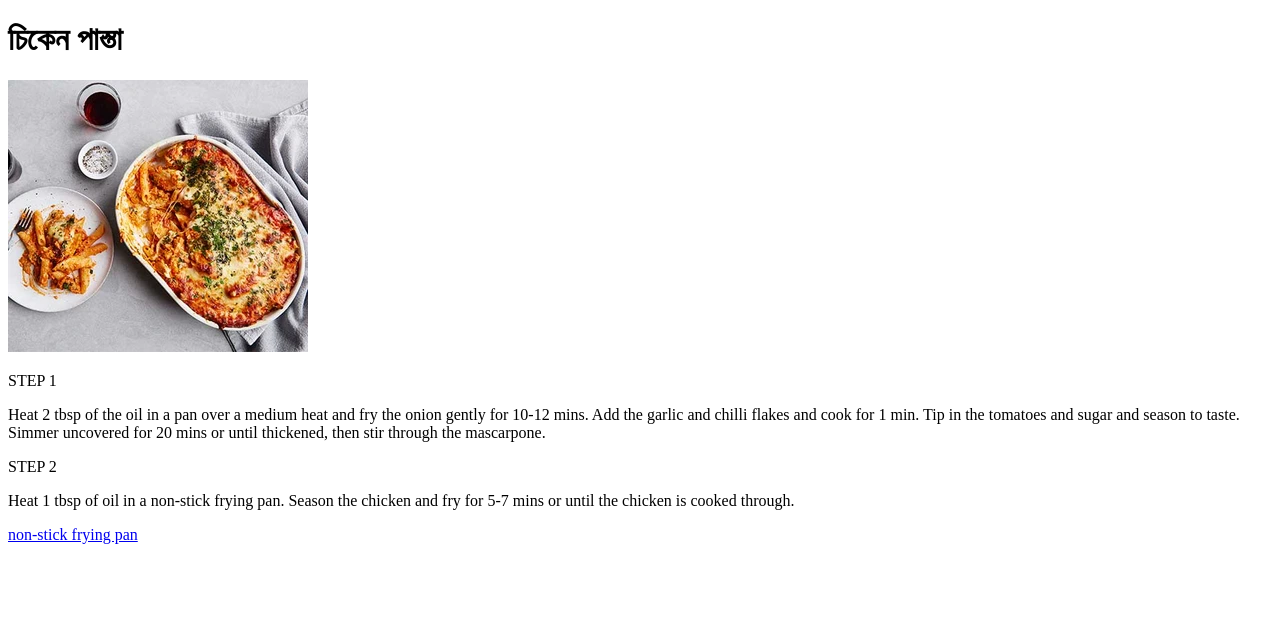
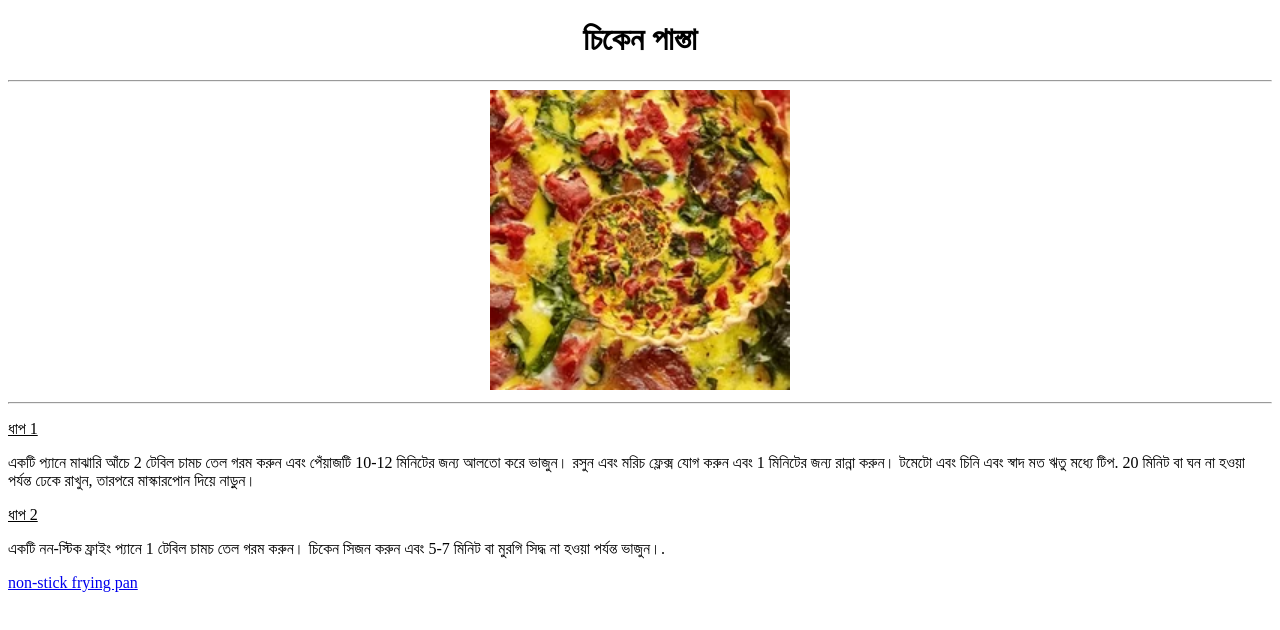
Before and after one commit to bin-faysal/first, a plain HTML site: page chiken-pasta.html in a window 1280 px wide. Drawn offline with Linux system fonts and the light colour scheme.

Commit message:
add some gif image and under line

```diff
--- a/chiken-pasta.html
+++ b/chiken-pasta.html
@@ -6,16 +6,15 @@
     <title>chicken_pasta_bake</title>
 </head>
 <body>
-<h1>চিকেন পাস্তা </h1>
-<img src="./chi.jpg.webp" alt="chiken-pasta" >
-<p>STEP 1</p>
-<p>Heat 2 tbsp of the oil in a pan over a medium heat and fry the onion gently for 10-12 mins.
-    Add the garlic and chilli flakes and cook for 1 min.
-     Tip in the tomatoes and sugar and season to taste.
-     Simmer uncovered for 20 mins or until thickened, then stir through the mascarpone.</p>
-     <p>STEP 2</p>
-     <P>Heat 1 tbsp of oil in a non-stick frying pan. Season the chicken and fry for 5-7 mins or until the chicken is cooked through.</P>
+<center><h1>চিকেন পাস্তা </h1></center>
+<hr>
+ <center><img src="./moja.gif" alt="chiken-pasta"  width="300" height="300"></center>
+ <hr>
+<u><p>ধাপ 1 </p></u>
+<p>একটি প্যানে মাঝারি আঁচে 2 টেবিল চামচ তেল গরম করুন এবং পেঁয়াজটি 10-12 মিনিটের জন্য আলতো করে ভাজুন। রসুন এবং মরিচ ফ্লেক্স যোগ করুন এবং 1 মিনিটের জন্য রান্না করুন। টমেটো এবং চিনি এবং স্বাদ মত ঋতু মধ্যে টিপ. 20 মিনিট বা ঘন না হওয়া পর্যন্ত ঢেকে রাখুন, তারপরে মাস্কারপোন দিয়ে নাড়ুন।</p>
+    <u><p>ধাপ  2</p></u>
+     <P>একটি নন-স্টিক ফ্রাইং প্যানে 1 টেবিল চামচ তেল গরম করুন। চিকেন সিজন করুন এবং 5-7 মিনিট বা মুরগি সিদ্ধ না হওয়া পর্যন্ত ভাজুন।.</P>
      <a href="https://www.bbcgoodfood.com/review/top-five-non-stick-frying-pans" target="_blank"  > non-stick frying pan</a>
-
+     <br><br>
 </body>
 </html>
```
Also changed, not shown: allo.html (+4 -2 lines), index.html (+2 -2 lines), nola.html (+2 -0 lines), moja.gif (added).
